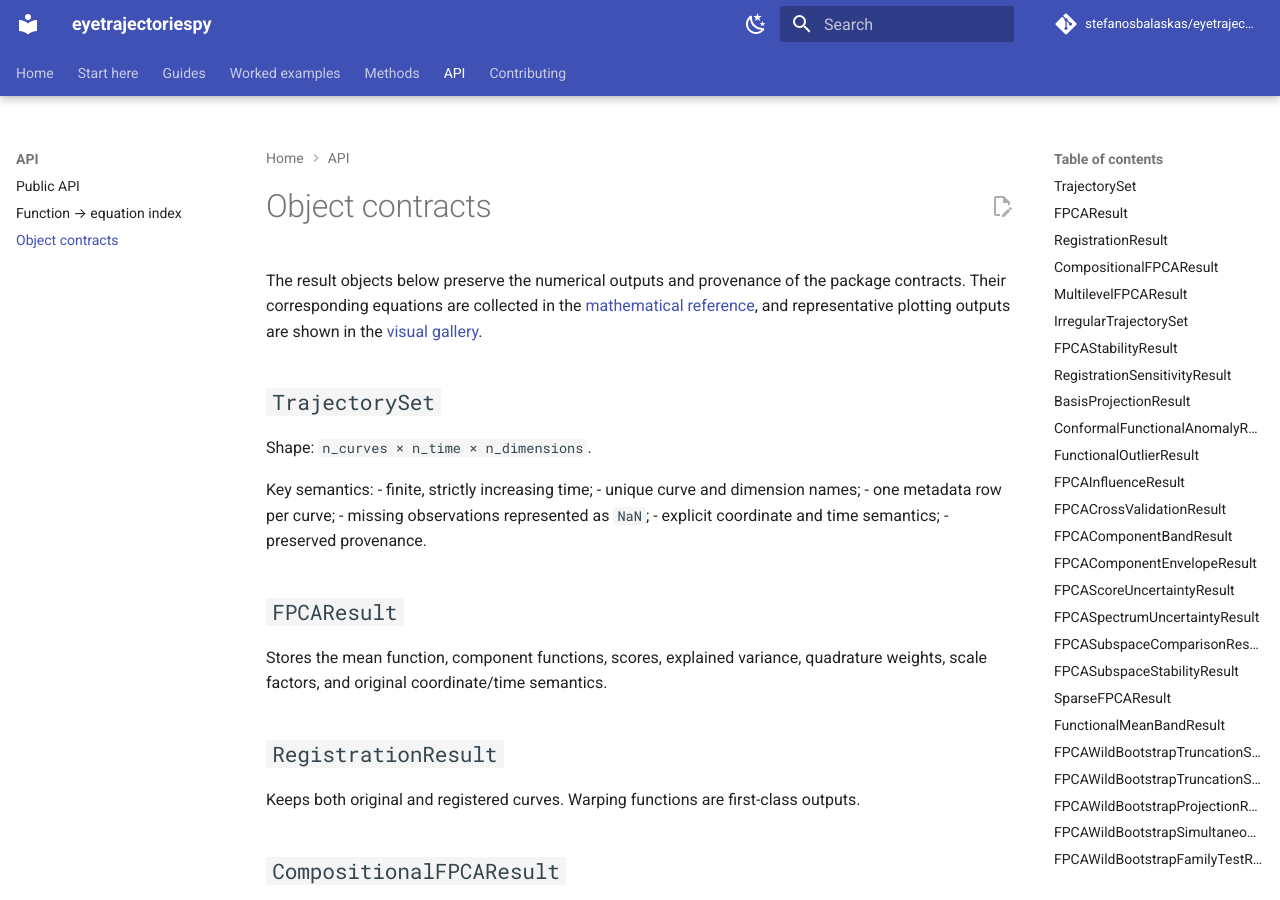
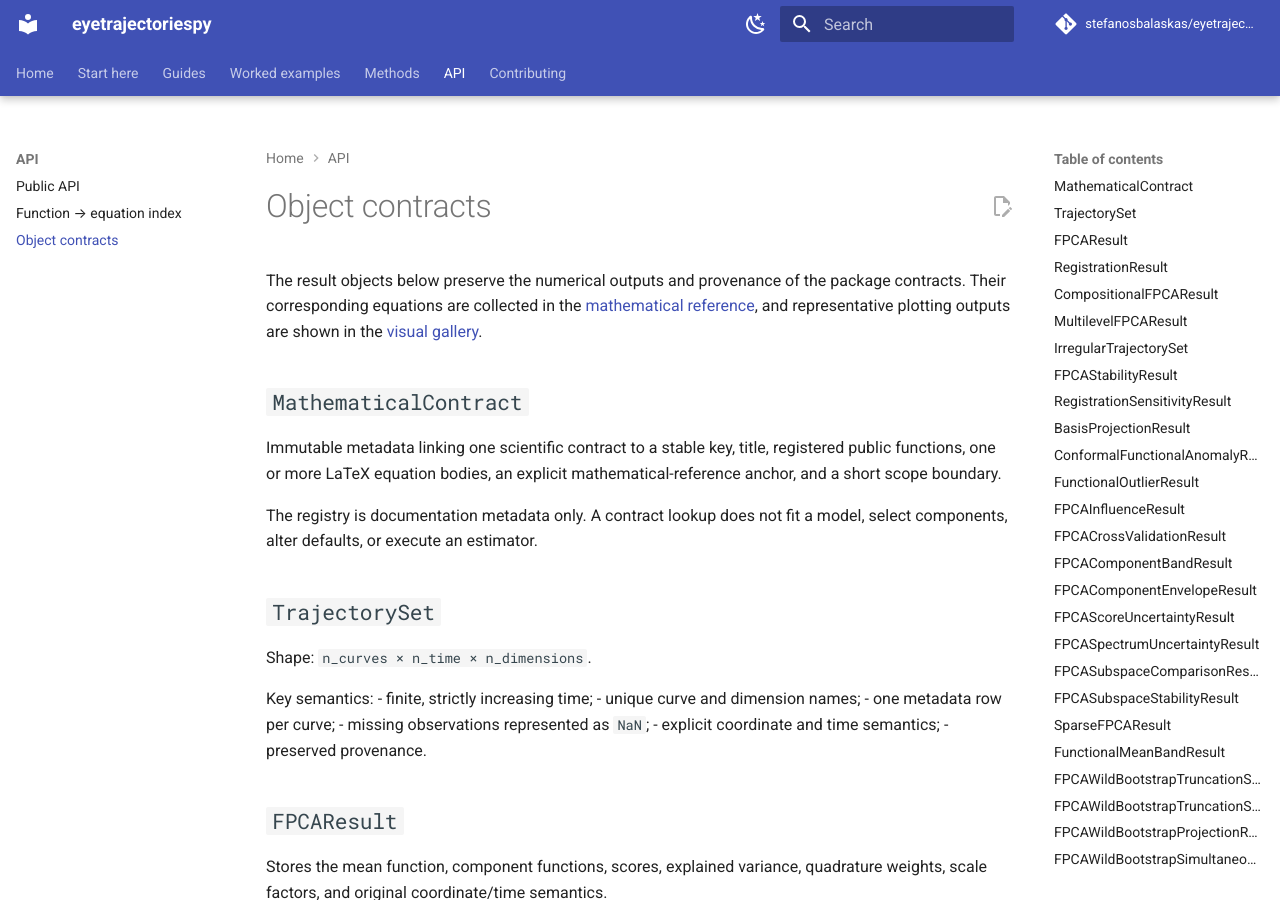
Before and after one commit to stefanosbalaskas/eyetrajectoriespy, an MkDocs documentation site: the page built from docs/reference/objects.md, in a window 1280 px wide and 900 px high. Built offline with MkDocs 1.6.1 and Material for MkDocs 9.7.7, drawn with Linux system fonts in a browser that asks for light colours; comment, search, counter and statistics services are not loaded.

Commit message:
Document MathematicalContract object semantics

```diff
--- a/docs/reference/objects.md
+++ b/docs/reference/objects.md
@@ -2,6 +2,12 @@
 
 The result objects below preserve the numerical outputs and provenance of the package contracts. Their corresponding equations are collected in the [mathematical reference](../methods/mathematical-reference.md), and representative plotting outputs are shown in the [visual gallery](../methods/visual-gallery.md).
 
+
+## `MathematicalContract`
+
+Immutable metadata linking one scientific contract to a stable key, title, registered public functions, one or more LaTeX equation bodies, an explicit mathematical-reference anchor, and a short scope boundary.
+
+The registry is documentation metadata only. A contract lookup does not fit a model, select components, alter defaults, or execute an estimator.
 
 ## `TrajectorySet`
 
```
